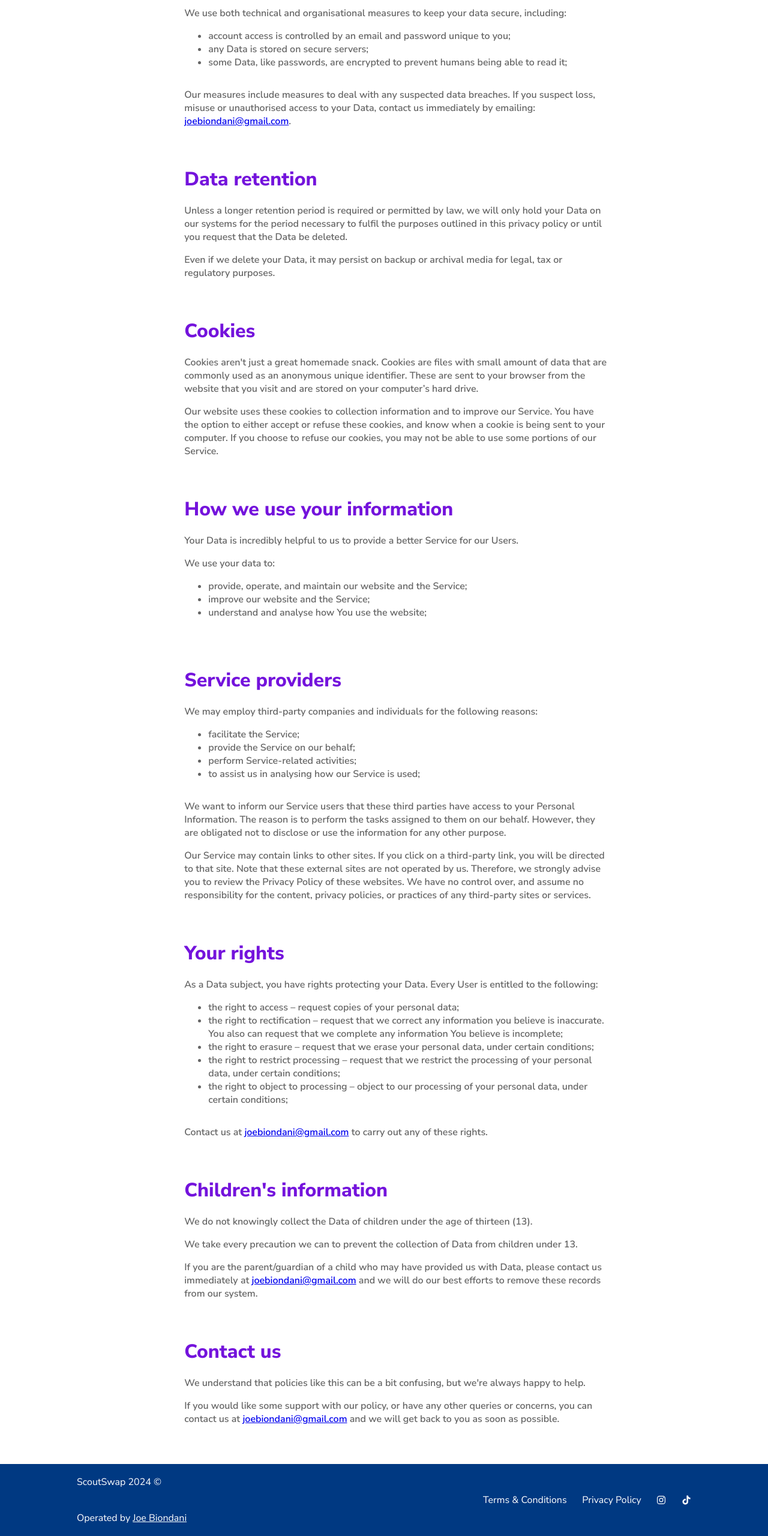
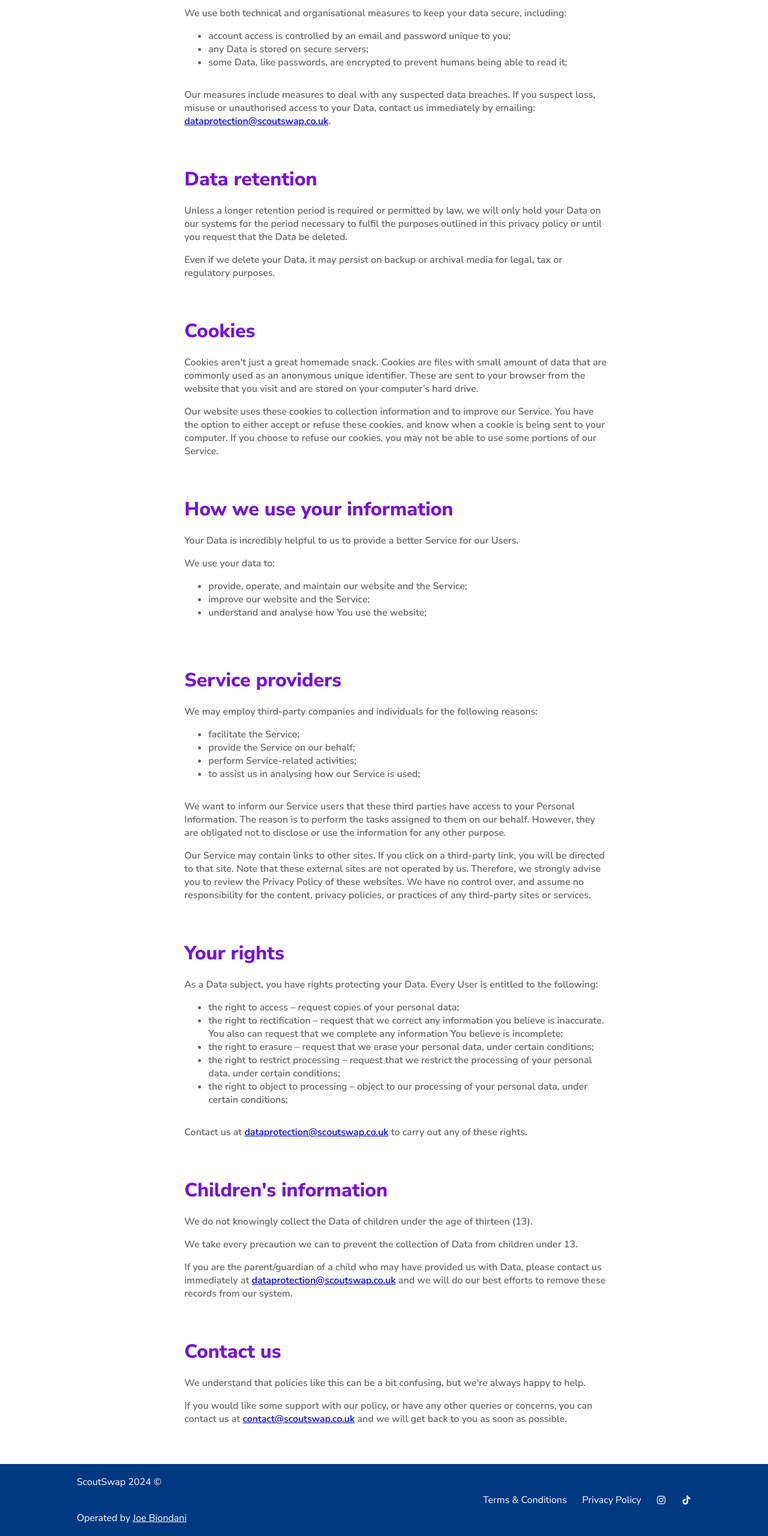
Before and after one commit to Joe-Biondani/Badge-Trading, a website: page views/privacy.html in a window 1280 px wide. Shown: the part 1122-3682 px from the top of the page at 60% size. Drawn offline with nearby package versions, Linux system fonts and the light colour scheme; files that its build step writes are made by us from their sources.

Commit message:
Emails updated

```diff
--- a/public/footer.html
+++ b/public/footer.html
@@ -1,7 +1,7 @@
 <footer>
     <div class="left-wrapper">
         <span class="footer-name">ScoutSwap 2024 ©</span>
-        <span class="operated-by">Operated by <a href="mailto:joebiondani@gmail.com">Joe Biondani</a></span>
+        <span class="operated-by">Operated by <a href="mailto:admin@scoutswap.co.uk">Joe Biondani</a></span>
     </div>
     <ul class="footer-links">
         <li class="footer-link">
--- a/views/privacy.html
+++ b/views/privacy.html
@@ -70,7 +70,7 @@
                     <li>some Data, like passwords, are encrypted to prevent humans being able to read it;</li>
                 </ul>
             </span>
-            <span class="item">Our measures include measures to deal with any suspected data breaches. If you suspect loss, misuse or unauthorised access to your Data, contact us immediately by emailing: <a href="mailto:joebiondani@gmail.com">joebiondani@gmail.com</a>.</span>
+            <span class="item">Our measures include measures to deal with any suspected data breaches. If you suspect loss, misuse or unauthorised access to your Data, contact us immediately by emailing: <a href="mailto:dataprotection@scoutswap.co.uk">dataprotection@scoutswap.co.uk</a>.</span>
         </div>
         <div class="4 privacy-section" id="4">
             <span class="title">Data retention</span>
@@ -117,18 +117,18 @@
                     <li>the right to object to processing – object to our processing of your personal data, under certain conditions;</li>
                 </ul>
             </span>
-            <span class="item">Contact us at <a href="mailto:joebiondani@gmail.com">joebiondani@gmail.com</a> to carry out any of these rights.</span>
+            <span class="item">Contact us at <a href="mailto:dataprotection@scoutswap.co.uk">dataprotection@scoutswap.co.uk</a> to carry out any of these rights.</span>
         </div>
         <div class="9 privacy-section" id="9">
             <span class="title">Children's information</span>
             <span class="item">We do not knowingly collect the Data of children under the age of thirteen (13).</span>
             <span class="item">We take every precaution we can to prevent the collection of Data from children under 13.</span>
-            <span class="item">If you are the parent/guardian of a child who may have provided us with Data, please contact us immediately at <a href="mailto:joebiondani@gmail.com">joebiondani@gmail.com</a> and we will do our best efforts to remove these records from our system.</span>
+            <span class="item">If you are the parent/guardian of a child who may have provided us with Data, please contact us immediately at <a href="mailto:dataprotection@scoutswap.co.uk">dataprotection@scoutswap.co.uk</a> and we will do our best efforts to remove these records from our system.</span>
         </div>
         <div class="10 privacy-section" id="10">
             <span class="title">Contact us</span>
             <span class="item">We understand that policies like this can be a bit confusing, but we're always happy to help.</span>
-            <span class="item">If you would like some support with our policy, or have any other queries or concerns, you can contact us at <a href="mailto:joebiondani@gmail.com">joebiondani@gmail.com</a> and we will get back to you as soon as possible.</span>
+            <span class="item">If you would like some support with our policy, or have any other queries or concerns, you can contact us at <a href="mailto:contact@scoutswap.co.uk">contact@scoutswap.co.uk</a> and we will get back to you as soon as possible.</span>
         </div>
     </div>
 
```
Also changed, not shown: views/tos.html (+6 -6 lines).
